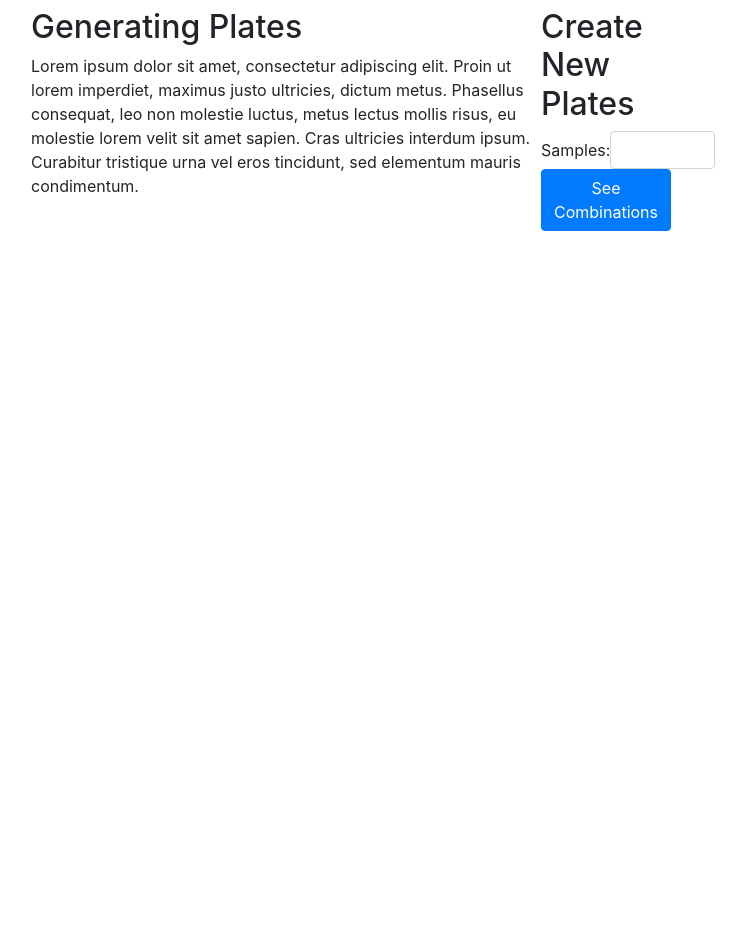
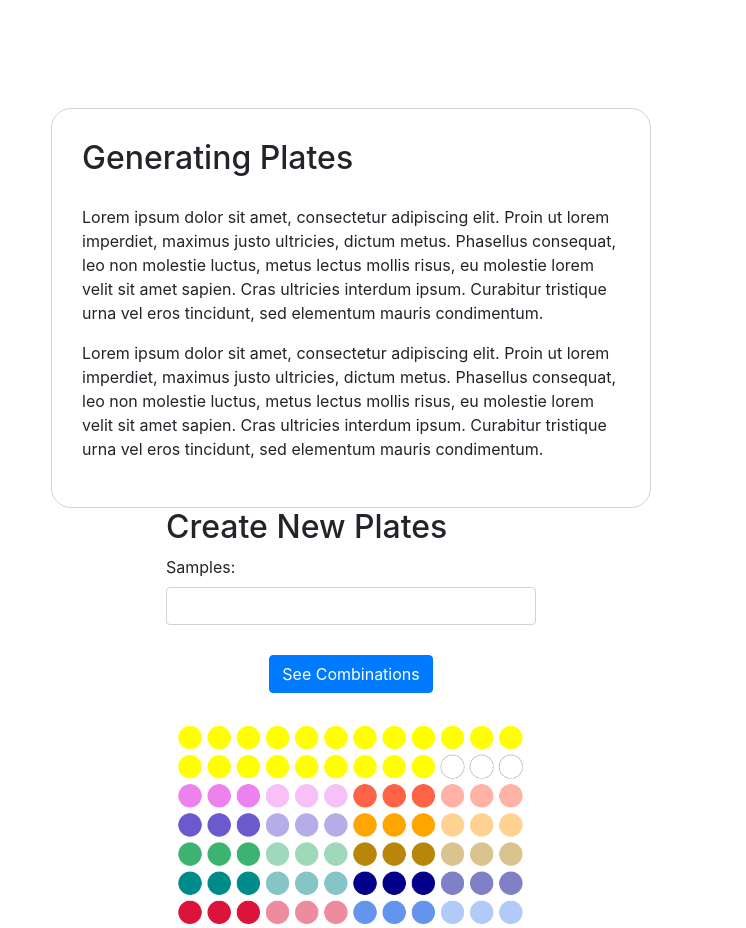
Before and after one commit to mstone89/plate-map-frontend, a React (Create React App) app: page / in a window 1280 px wide. Shown: the part 100-1028 px from the top of the page, without its empty margins (289-1035 px from the left). Before the commit the page ends 800 px from the top, so only its background shows below. Built offline with nearby package versions, Linux system fonts and the light colour scheme; no server answers.

Commit message:
Add styling

```diff
--- a/src/components/CreatePlate.js
+++ b/src/components/CreatePlate.js
@@ -1,6 +1,8 @@
 import React, { Component } from 'react';
 import { Redirect } from 'react-router-dom';
 import { Form, Button } from 'react-bootstrap';
+
+import image from '../images/example_plate.png';
 
 class CreatePlate extends Component {
     constructor(props) {
@@ -44,10 +46,12 @@ class CreatePlate extends Component {
                 <aside>
                     <h2>Generating Plates</h2>
                     <p>Lorem ipsum dolor sit amet, consectetur adipiscing elit. Proin ut lorem imperdiet, maximus justo ultricies, dictum metus. Phasellus consequat, leo non molestie luctus, metus lectus mollis risus, eu molestie lorem velit sit amet sapien. Cras ultricies interdum ipsum. Curabitur tristique urna vel eros tincidunt, sed elementum mauris condimentum.</p>
+                    <p>Lorem ipsum dolor sit amet, consectetur adipiscing elit. Proin ut lorem imperdiet, maximus justo ultricies, dictum metus. Phasellus consequat, leo non molestie luctus, metus lectus mollis risus, eu molestie lorem velit sit amet sapien. Cras ultricies interdum ipsum. Curabitur tristique urna vel eros tincidunt, sed elementum mauris condimentum.</p>
                 </aside>
-                <Form onSubmit={this.handleSubmit} inline>
+                <div className="right-column">
+                    <Form onSubmit={this.handleSubmit}>
                         <h2>Create New Plates</h2>
-                    <Form.Group>
+                        <Form.Group className="create-form">
                             <Form.Label>Samples:</Form.Label>
                             <Form.Control
                                 required="please indicate number of samples"
@@ -58,8 +62,10 @@ class CreatePlate extends Component {
                                 onChange={this.handleChange}
                             />
                         </Form.Group>
-                    <Button variant="primary" type="submit">See Combinations</Button>
+                        <Button className="create-btn" variant="primary" type="submit">See Combinations</Button>
                     </Form>
+                    <img src={image} alt="example plate" />
+                </div>
             </div>
         )
     }
--- a/src/index.css
+++ b/src/index.css
@@ -24,6 +24,39 @@ nav {
 .main-container {
     display: flex;
     flex-direction: row;
-    margin: 0 auto;
-    width: 50%;
+    flex-wrap: wrap;
+    margin: 100px auto;
+    width: 60%;
+    justify-content: center;
 }
+
+aside {
+    max-width: 600px;
+    margin: 0 30px;
+    border: 1px solid lightgray;
+    border-radius: 20px;
+    padding: 30px;
+}
+
+aside > h2 {
+    padding-bottom: 20px;
+}
+
+.right-column {
+    display: flex;
+    flex-direction: column;
+    margin: 0 30px;
+}
+
+.right-column > img {
+    max-width: 350px;
+}
+
+.create-btn {
+    display: block;
+    margin: 30px auto 0 auto;
+}
+
+img {
+    margin: 30px 10px 0 10px;
+}
```
Also changed, not shown: src/images/example_plate.png (added). Lines whose indentation alone changed are shown as unchanged.
